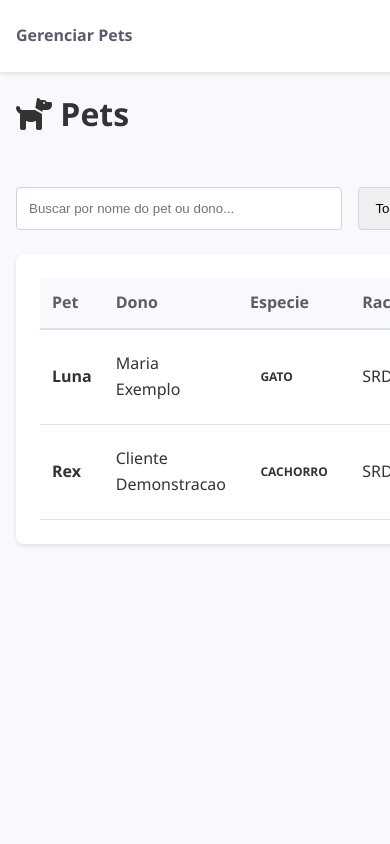
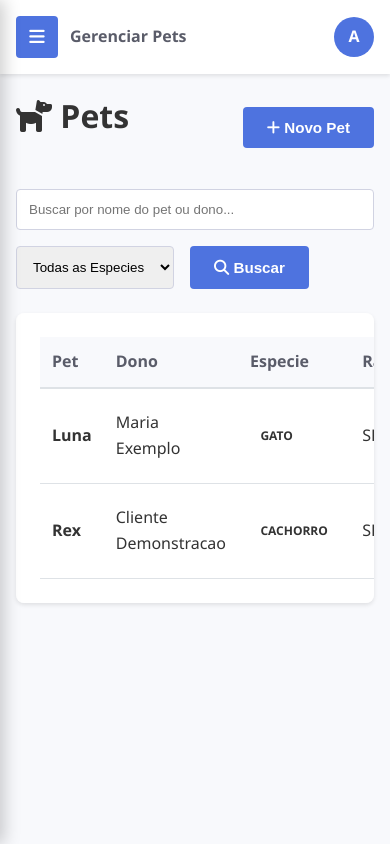
Before and after one commit to NatanLuz/Petshopsystemv2, a PHP site: page /pages/pets.php in a window 390 px wide; the page is wider, and only the part inside the window is pictured. Run offline with PHP 8.4, Linux system fonts and the light colour scheme; a user stored in the database is signed in; data comes from the database, SQL or seed files in the repository.

Commit message:
fix: corrigir navegacao mobile

```diff
--- a/assets/css/style.css
+++ b/assets/css/style.css
@@ -24,6 +24,7 @@
   background-color: var(--light-color);
   color: #333;
   line-height: 1.6;
+  overflow-x: hidden;
 }
 
 /*  LAYOUT PRINCIPAL */
@@ -46,6 +47,10 @@
   overflow-y: auto;
   transition: all 0.3s;
   z-index: 1000;
+}
+
+.sidebar-overlay {
+  display: none;
 }
 
 .sidebar-header {
@@ -119,6 +124,36 @@
 .topbar-left h4 {
   color: var(--dark-color);
   font-weight: 600;
+}
+
+.topbar-left {
+  display: flex;
+  align-items: center;
+  gap: 0.75rem;
+  min-width: 0;
+}
+
+.mobile-menu-toggle {
+  display: none;
+  width: 42px;
+  height: 42px;
+  border: none;
+  border-radius: 4px;
+  background-color: var(--primary-color);
+  color: white;
+  font-size: 1.1rem;
+  cursor: pointer;
+  align-items: center;
+  justify-content: center;
+  flex: 0 0 auto;
+  transition: background-color 0.3s, box-shadow 0.3s;
+}
+
+.mobile-menu-toggle:hover,
+.mobile-menu-toggle:focus {
+  background-color: var(--primary-dark);
+  outline: none;
+  box-shadow: 0 0 0 3px rgba(78, 115, 223, 0.25);
 }
 
 .topbar-right {
@@ -537,22 +572,55 @@
 @media (max-width: 768px) {
   .sidebar {
     transform: translateX(-100%);
+    left: 0;
+    top: 0;
+    box-shadow: 4px 0 16px rgba(0, 0, 0, 0.2);
   }
 
   .sidebar.active {
     transform: translateX(0);
   }
 
+  .sidebar-overlay {
+    display: block;
+    position: fixed;
+    inset: 0;
+    background: rgba(0, 0, 0, 0.45);
+    opacity: 0;
+    pointer-events: none;
+    transition: opacity 0.3s;
+    z-index: 999;
+  }
+
+  .sidebar-overlay.active {
+    opacity: 1;
+    pointer-events: auto;
+  }
+
   .main-content {
     margin-left: 0;
+    width: 100%;
+    min-width: 0;
   }
 
   .topbar {
     padding: 1rem;
+    gap: 1rem;
+  }
+
+  .topbar-left h4 {
+    overflow: hidden;
+    text-overflow: ellipsis;
+    white-space: nowrap;
+  }
+
+  .mobile-menu-toggle {
+    display: inline-flex;
   }
 
   .content-container {
     padding: 1rem;
+    max-width: 100%;
   }
 
   .cards-grid {
--- a/assets/js/main.js
+++ b/assets/js/main.js
@@ -93,5 +93,72 @@
 
 function toggleSidebar() {
   const sidebar = document.querySelector(".sidebar");
-  sidebar.classList.toggle("active");
+  const overlay = document.querySelector(".sidebar-overlay");
+  const toggle = document.getElementById("mobileMenuToggle");
+  const isOpen = sidebar.classList.toggle("active");
+
+  if (overlay) {
+    overlay.classList.toggle("active", isOpen);
+  }
+
+  if (toggle) {
+    toggle.setAttribute("aria-expanded", isOpen ? "true" : "false");
+    toggle.setAttribute("aria-label", isOpen ? "Fechar menu" : "Abrir menu");
+  }
 }
+
+function closeSidebar() {
+  const sidebar = document.querySelector(".sidebar");
+  const overlay = document.querySelector(".sidebar-overlay");
+  const toggle = document.getElementById("mobileMenuToggle");
+
+  if (sidebar) {
+    sidebar.classList.remove("active");
+  }
+
+  if (overlay) {
+    overlay.classList.remove("active");
+  }
+
+  if (toggle) {
+    toggle.setAttribute("aria-expanded", "false");
+    toggle.setAttribute("aria-label", "Abrir menu");
+  }
+}
+
+document.addEventListener("DOMContentLoaded", function () {
+  const sidebar = document.querySelector(".sidebar");
+  const overlay = document.querySelector(".sidebar-overlay");
+  const toggle = document.getElementById("mobileMenuToggle");
+  const menuLinks = document.querySelectorAll(".sidebar-menu a");
+
+  if (!sidebar || !toggle) {
+    return;
+  }
+
+  toggle.addEventListener("click", toggleSidebar);
+
+  if (overlay) {
+    overlay.addEventListener("click", closeSidebar);
+  }
+
+  menuLinks.forEach((link) => {
+    link.addEventListener("click", function () {
+      if (window.matchMedia("(max-width: 768px)").matches) {
+        closeSidebar();
+      }
+    });
+  });
+
+  document.addEventListener("keydown", function (event) {
+    if (event.key === "Escape") {
+      closeSidebar();
+    }
+  });
+
+  window.addEventListener("resize", function () {
+    if (!window.matchMedia("(max-width: 768px)").matches) {
+      closeSidebar();
+    }
+  });
+});
--- a/includes/header.php
+++ b/includes/header.php
@@ -18,7 +18,7 @@
 
 <body>
     <div class="wrapper">
-        <aside class="sidebar">
+        <aside class="sidebar" id="sidebar">
             <div class="sidebar-header">
                 <h3><i class="fas fa-paw"></i> <?php echo SYSTEM_NAME; ?></h3>
                 <p>Gestao Completa</p>
@@ -74,11 +74,16 @@
             </ul>
         </aside>
 
+        <div class="sidebar-overlay" id="sidebarOverlay"></div>
 
         <main class="main-content">
 
             <nav class="topbar">
                 <div class="topbar-left">
+                    <button class="mobile-menu-toggle" id="mobileMenuToggle" type="button" aria-label="Abrir menu"
+                        aria-controls="sidebar" aria-expanded="false">
+                        <i class="fas fa-bars"></i>
+                    </button>
                     <h4><?php echo isset($page_title) ? $page_title : 'Dashboard'; ?></h4>
                 </div>
 
```
